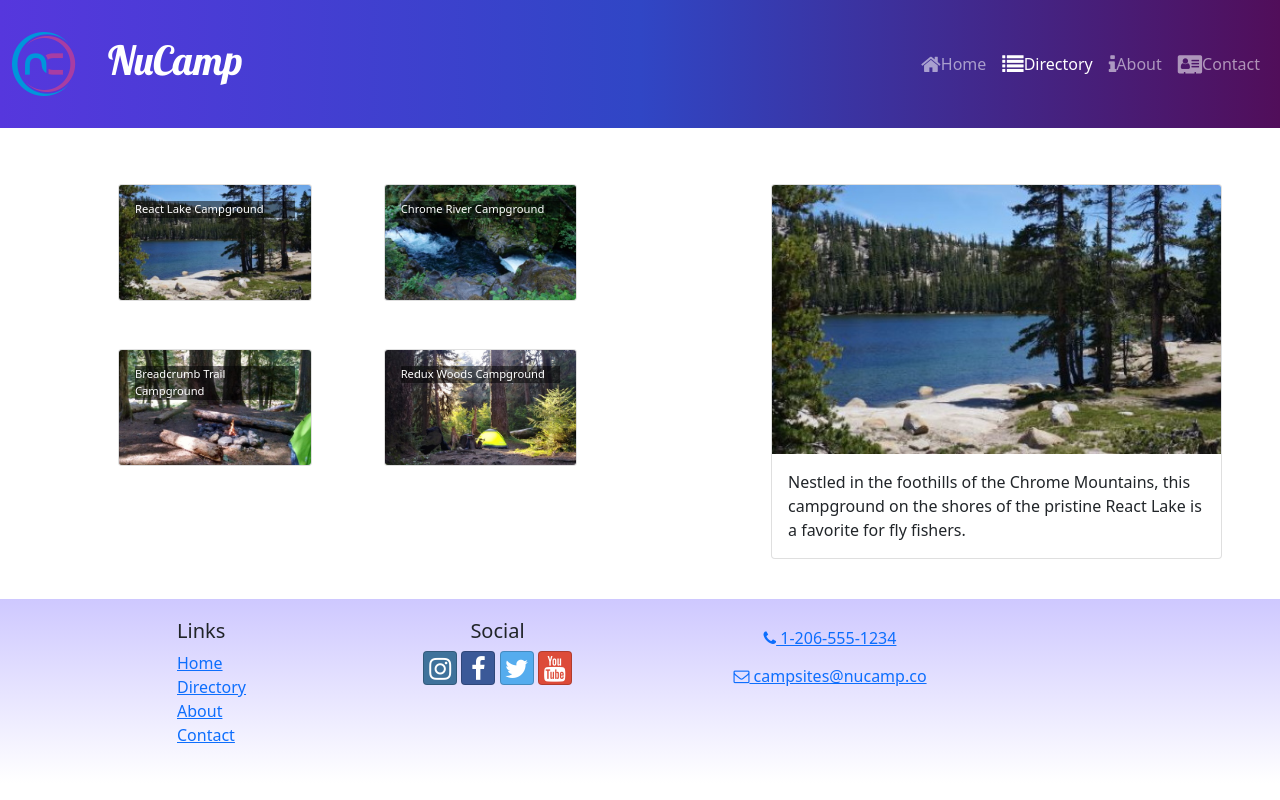
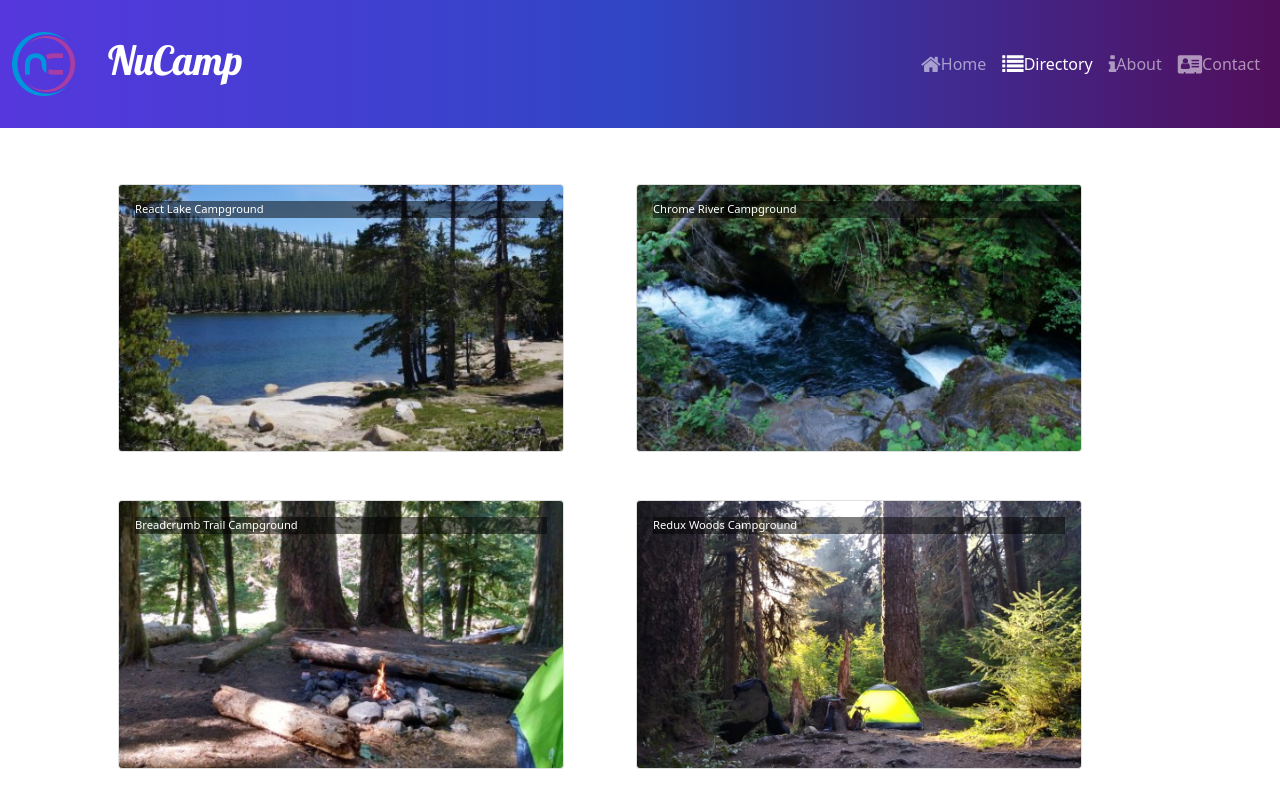
Before and after one commit to zelda50/renucampsite, a React (Create React App) app: page /directory in a window 1280 px wide. Shown: the top 800 px of the page. Built offline with nearby package versions, Linux system fonts and the light colour scheme.

Commit message:
CampsiteDetailPage with useParams

```diff
--- a/src/App.js
+++ b/src/App.js
@@ -4,6 +4,7 @@
 import Header from './components/Header';
 import Footer from './components/Footer';
 import CampsitesDirectoryPage from './pages/CampsitesDirectoryPage';
+import CampsiteDetailPage from './pages/CampsiteDetailPage';
 import './App.css';
 
 function App() {
@@ -11,6 +12,7 @@
         <div className='App'>
             <Header />
             <Routes>
+                <Route path='directory/:campsiteId' element={<CampsiteDetailPage />}/>
                 <Route path='/' element={<HomePage />} />
                 <Route path='contact' element={<ContactPage />} />
                 <Route path='directory' element={<CampsitesDirectoryPage />} />
--- a/src/features/campsites/CampsiteCard.js
+++ b/src/features/campsites/CampsiteCard.js
@@ -1,14 +1,19 @@
 import { Card, CardImg, CardImgOverlay, CardTitle } from 'reactstrap';
+import { Link } from 'react-router-dom';
+
 
 const CampsiteCard = ({ campsite }) => {
-  const {image, name} = campsite;
+
+  const { id, image, name } = campsite;
   return (
+    <Link to={`${id}`}>
     <Card>
        <CardImg width='100%' src={image} alt={name}/>
         <CardImgOverlay>
           <CardTitle>{name}</CardTitle>
         </CardImgOverlay>
     </Card>
+    </Link>
   );
 }
 export default CampsiteCard;
--- a/src/features/campsites/CampsitesList.js
+++ b/src/features/campsites/CampsitesList.js
@@ -2,19 +2,13 @@
 import CampsiteCard from "./CampsiteCard";
 import { selectAllCampsites } from './campsitesSlice';
 
-const CampsitesList = ({ setCampsiteId }) => {
+const CampsitesList = () => {
     const campsites = selectAllCampsites();
-
     return (
-        <Row className="ms-auto">
+        <Row className='ms-auto'>
             {campsites.map((campsite) => {
                 return (
-                    <Col
-                    md="4"
-                    className="m-4"
-                    key={campsite.id}
-                    onClick={() => setCampsiteId(campsite.id)}
-                    >
+                    <Col md='5' className='m-4' key={campsite.id}>
                         <CampsiteCard campsite={campsite} />
                     </Col>
                 );
--- a/src/features/campsites/campsitesSlice.js
+++ b/src/features/campsites/campsitesSlice.js
@@ -6,7 +6,7 @@
 };
 
 export const selectCampsiteById = (id) => {
-  return CAMPSITES.find((campsite) => campsite.id === id);
+  return CAMPSITES.find((campsite) => campsite.id === parseInt(id));
 };
 
 export const selectFeaturedCampsite = () => {
--- /dev/null
+++ b/src/pages/CampsiteDetailPage.js
@@ -0,0 +1,19 @@
+import { Container, Row } from 'reactstrap';
+import { useParams } from 'react-router-dom';
+import { selectCampsiteById } from '../features/campsites/campsitesSlice';
+import CampsiteDetail from '../features/campsites/CampsiteDetail';
+
+const CampsiteDetailPage = () => {
+  const { campsiteId } = useParams();
+  const campsite = selectCampsiteById(campsiteId);
+
+  return (
+    <Container>
+        <Row>
+            <CampsiteDetail campsite={campsite} />
+        </Row>
+    </Container>
+  );
+};
+
+export default CampsiteDetailPage;
--- a/src/pages/CampsitesDirectoryPage.js
+++ b/src/pages/CampsitesDirectoryPage.js
@@ -1,26 +1,12 @@
-import { useState } from 'react';
-import { Container, Row, Col, } from 'reactstrap';
-import CampsiteDetail from '../features/campsites/CampsiteDetail';
+import { Container } from 'reactstrap';
 import CampsitesList from '../features/campsites/CampsitesList';
-import { selectCampsiteById } from '../features/campsites/campsitesSlice';
-
 
 const CampsitesDirectoryPage = () => {
-  const [campsiteId, setCampsiteId] = useState(0);
-  const selectedCampsite = selectCampsiteById(campsiteId);
-
-  return (
-    <Container>
-      <Row>
-        <Col sm='5' md='7'>
-          <CampsitesList setCampsiteId={setCampsiteId} />
-        </Col>
-        <Col sm='7' md='5'>
-          <CampsiteDetail campsite={selectedCampsite}/>
-        </Col>
-      </Row>
-    </Container>
-  );
+    return (
+        <Container>
+            <CampsitesList />
+        </Container>
+    );
 };
 
 export default CampsitesDirectoryPage;
```
